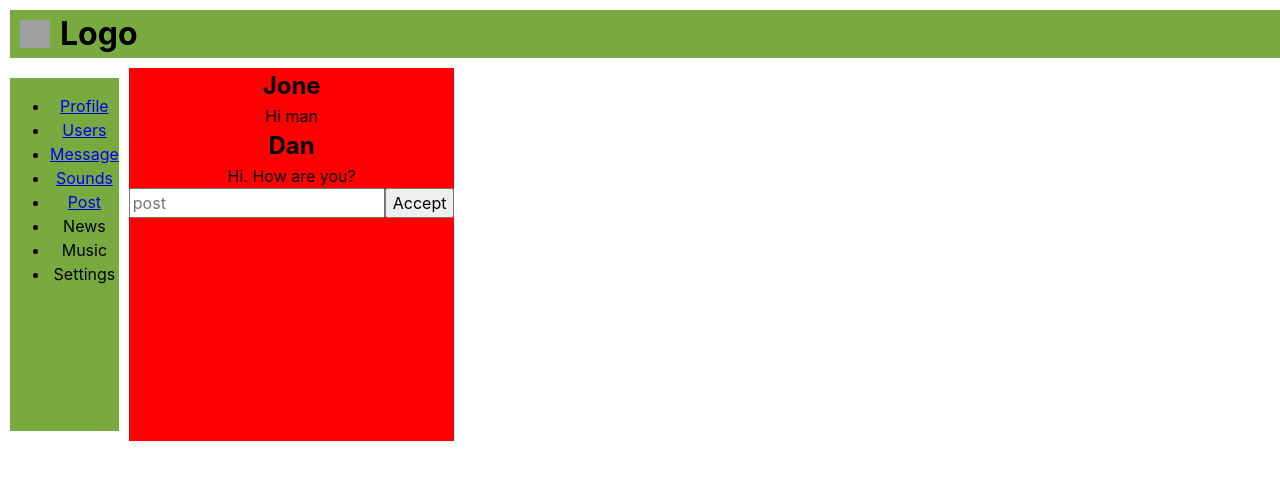
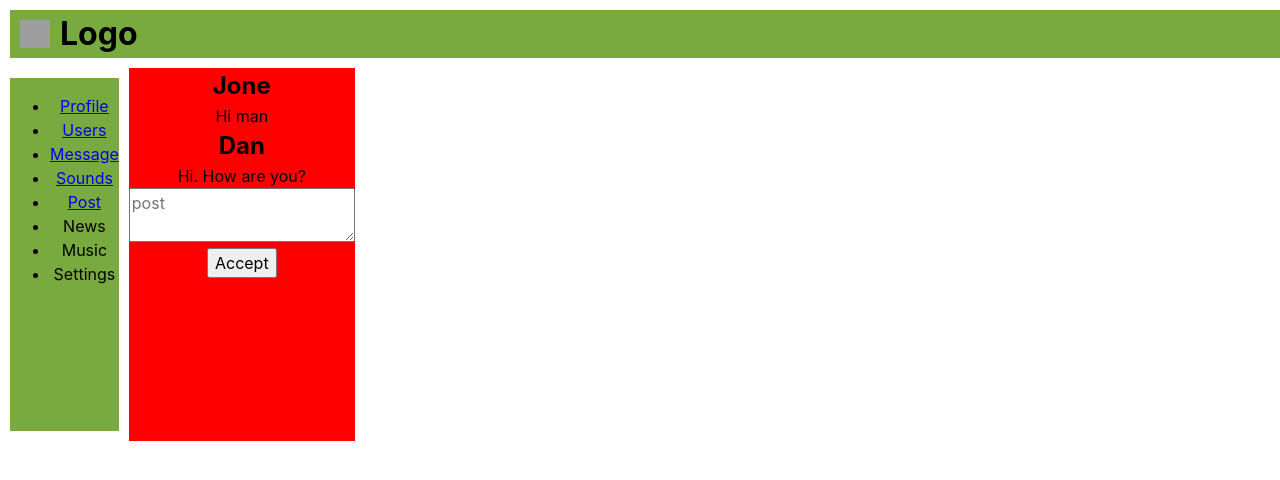
Before and after one commit to Rikke1992/social, a React (Create React App) app: page /post in a window 1280 px wide. Shown: the top 480 px of the page. Built offline with nearby package versions, Linux system fonts and the light colour scheme; no server answers; grey boxes are pictures that could not be loaded.

Commit message:
12.10.2021 lesson77

```diff
--- a/src/Wraper/Login/login.js
+++ b/src/Wraper/Login/login.js
@@ -1,22 +1,31 @@
 import React from "react";
 import { Field, reduxForm } from "redux-form";
+import { Input } from "../../commond/FormsControls/FormsControl";
+import { maxLengthCreator, required } from "../../utils/validators/validator";
 
 const loginForm = (props) => {
+  const MaxLengthCreator10 = maxLengthCreator(10);
   return (
     <form onSubmit={props.handleSubmit}>
       <div>
-        <Field placeholder={"Login"} name={"login"} component={"input"} />
+        <Field
+          placeholder={"Login"}
+          name={"login"}
+          component={Input}
+          validate={[required /* MaxLengthCreator10 */]}
+        />
       </div>
       <div>
         <Field
           placeholder={"Password"}
           name={"password"}
-          type={"password"}
-          component={"input"}
+          /*  type={"password"} */
+          component={Input}
+          validate={[required /* MaxLengthCreator10 */]}
         />
       </div>
       <div>
-        <Field component={"input"} name={"rememberMe"} type={"checkbox"} />
+        <Field component={Input} name={"rememberMe"} type={"checkbox"} />
       </div>
       <div>
         <button>Login</button>
--- a/src/Wraper/Post/Post.jsx
+++ b/src/Wraper/Post/Post.jsx
@@ -1,11 +1,19 @@
 import React from "react";
 import { Redirect } from "react-router-dom";
 import { Field, reduxForm } from "redux-form";
+import { Textarea } from "../../commond/FormsControls/FormsControl";
+import { maxLengthCreator, required } from "../../utils/validators/validator";
 
+const maxLengthCreator10 = maxLengthCreator(10);
 const PostForm = (props) => {
   return (
     <form onSubmit={props.handleSubmit}>
-      <Field placeholder={"post"} component={"input"} name={"postInput"} />
+      <Field
+        placeholder={"post"}
+        component={Textarea}
+        name={"postInput"}
+        validate={[required, maxLengthCreator10]}
+      />
       <button>Accept</button>
     </form>
   );
--- /dev/null
+++ b/src/commond/FormsControls/FormsControl.js
@@ -0,0 +1,24 @@
+import React from "react";
+import Style from "./Style.module.css";
+
+export const Textarea = ({ input, meta, ...props }) => {
+  const HasError =
+    meta.error && meta.touched ? <span>{meta.error}</span> : null;
+  return (
+    <div className={Style.formControl + " " + (HasError ? Style.error : " ")}>
+      <textarea {...input} {...props} />
+      {HasError}
+    </div>
+  );
+};
+
+export const Input = ({ input, meta, ...props }) => {
+  const HasError =
+    meta.error && meta.touched ? <span>{meta.error}</span> : null;
+  return (
+    <div className={Style.formControl + " " + (HasError ? Style.error : " ")}>
+      <input {...input} {...props} />
+      {HasError}
+    </div>
+  );
+};
--- /dev/null
+++ b/src/commond/FormsControls/Style.module.css
@@ -0,0 +1,10 @@
+.formControl.error input,
+.formControl.error textarea {
+  border: solid forestgreen 6px;
+}
+.OPA {
+  color: red;
+}
+.formControl.error span {
+  color: green;
+}
--- /dev/null
+++ b/src/utils/validators/validator.js
@@ -0,0 +1,13 @@
+export const required = (value) => {
+  if (value) return undefined;
+
+  return "Field is required";
+};
+
+export const maxLengthCreator = (maxLength) => (value) => {
+  if (value.length > maxLength) {
+    return `error! MAX Length = ${maxLength}`;
+  } else {
+    return undefined;
+  }
+};
```
Also changed, not shown: src/Wraper/Form/AddMessageForm.jsx (added, +18 -0 lines).
